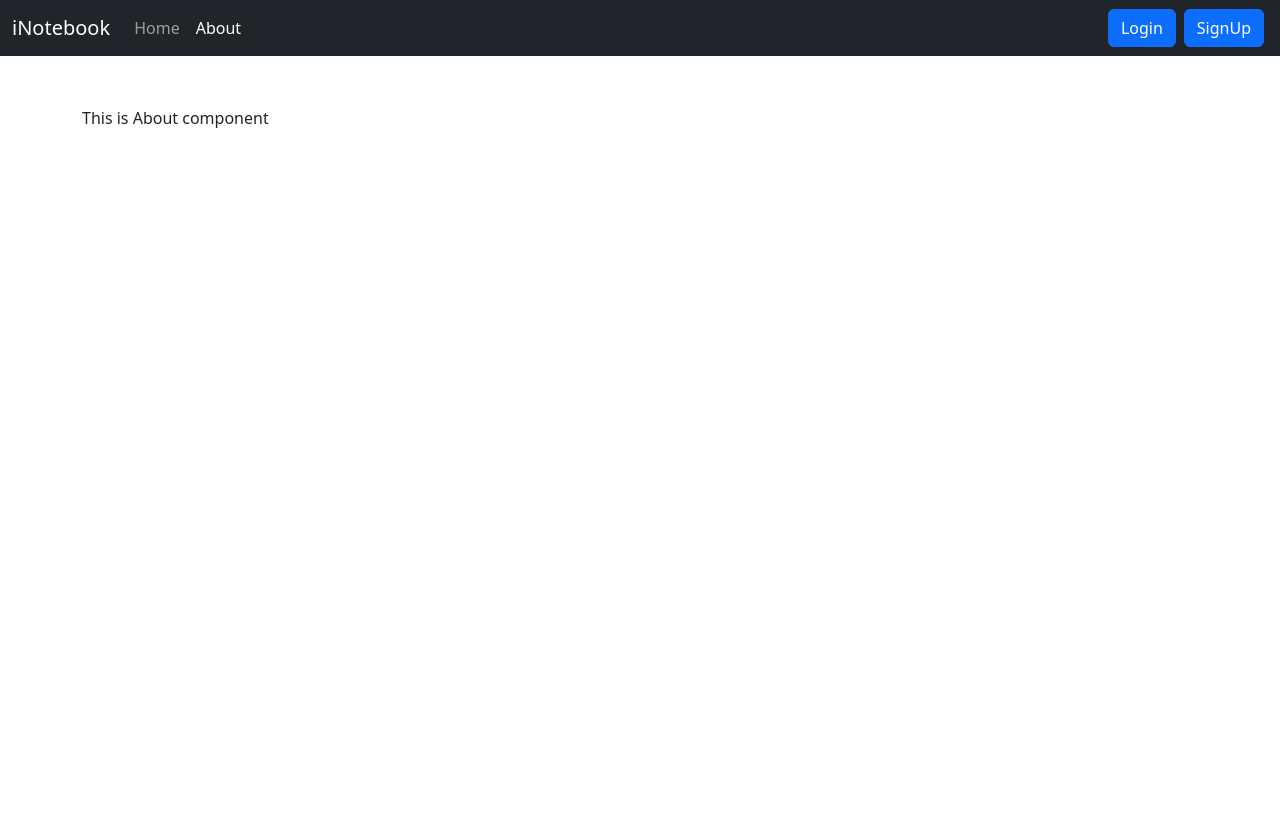
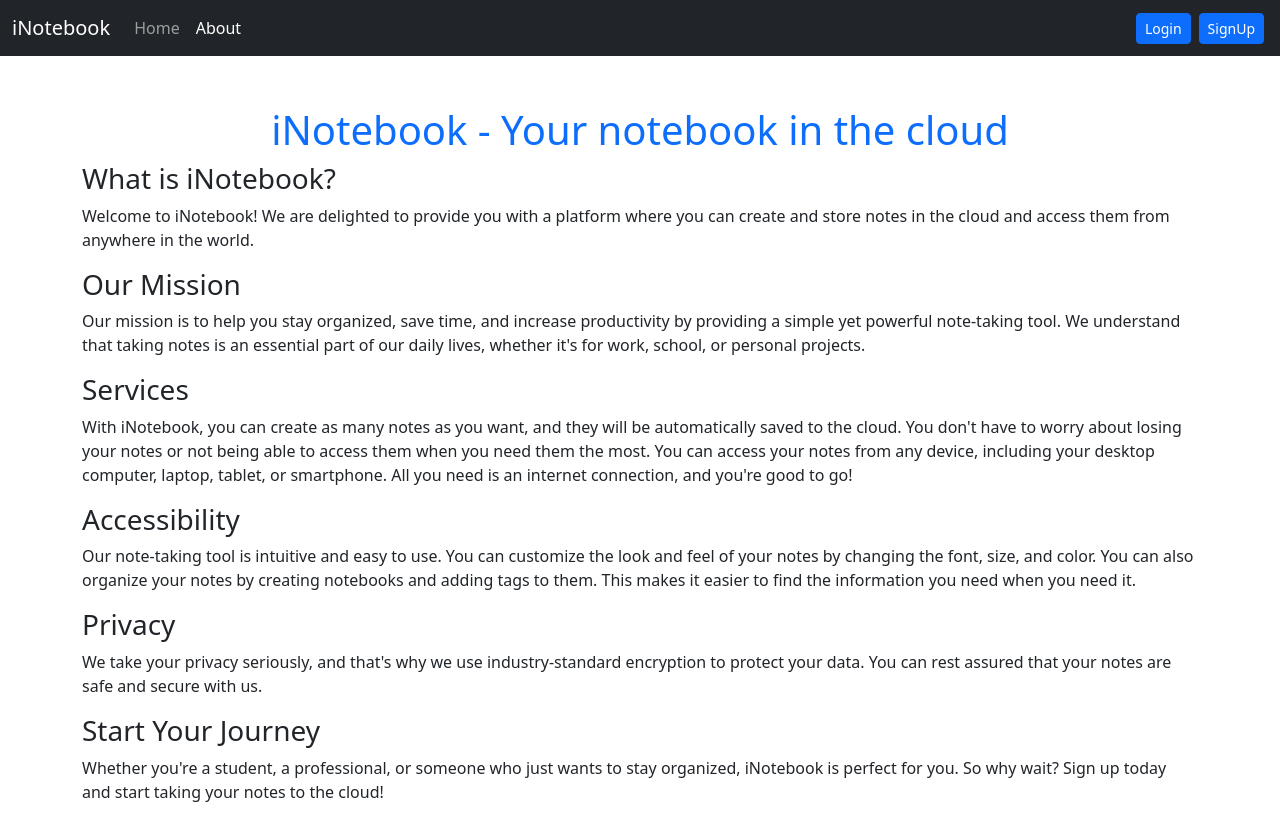
Before and after one commit to ghpratik/memopad-backend, a React (Create React App) app: page /about in a window 1280 px wide. Built offline with nearby package versions, Linux system fonts and the light colour scheme.

Commit message:
About component

```diff
--- a/src/components/About.js
+++ b/src/components/About.js
@@ -4,7 +4,19 @@ const About = () => {
 
   return (
     <div>
-      This is About component
+      <h1 className="text-center text-primary">iNotebook - Your notebook in the cloud</h1>
+      <h3>What is iNotebook?</h3>
+      <p>Welcome to iNotebook! We are delighted to provide you with a platform where you can create and store notes in the cloud and access them from anywhere in the world.</p>
+      <h3>Our Mission</h3>
+      <p>Our mission is to help you stay organized, save time, and increase productivity by providing a simple yet powerful note-taking tool. We understand that taking notes is an essential part of our daily lives, whether it's for work, school, or personal projects.</p>
+      <h3>Services</h3>
+      <p>With iNotebook, you can create as many notes as you want, and they will be automatically saved to the cloud. You don't have to worry about losing your notes or not being able to access them when you need them the most. You can access your notes from any device, including your desktop computer, laptop, tablet, or smartphone. All you need is an internet connection, and you're good to go!</p>
+      <h3>Accessibility</h3>
+      <p>Our note-taking tool is intuitive and easy to use. You can customize the look and feel of your notes by changing the font, size, and color. You can also organize your notes by creating notebooks and adding tags to them. This makes it easier to find the information you need when you need it.</p>
+      <h3>Privacy</h3>
+      <p>We take your privacy seriously, and that's why we use industry-standard encryption to protect your data. You can rest assured that your notes are safe and secure with us.</p>
+      <h3>Start Your Journey</h3>
+      <p>Whether you're a student, a professional, or someone who just wants to stay organized, iNotebook is perfect for you. So why wait? Sign up today and start taking your notes to the cloud!</p>
     </div>
   )
 }
--- a/src/components/Navbar.js
+++ b/src/components/Navbar.js
@@ -3,7 +3,6 @@ import { Link, useLocation } from  "react-router-dom";
 import { useNavigate } from 'react-router-dom';
 import { useContext } from 'react';
 import noteContext from '../context/notes/noteContext';
-import * as bootstrap from 'bootstrap/dist/js/bootstrap';
 
 const Navbar = () => {
     const context = useContext(noteContext);
@@ -14,10 +13,6 @@ const Navbar = () => {
         localStorage.removeItem('token')
         navigate("/login");
     }
-
-    //POPOVER
-    const popoverTriggerList = document.querySelectorAll('[data-bs-toggle="popover"]')
-    const popoverList = [...popoverTriggerList].map(popoverTriggerEl => new bootstrap.Popover(popoverTriggerEl))
 
     return (
         <nav className="navbar navbar-expand-lg bg-dark navbar-dark">
@@ -37,9 +32,9 @@ const Navbar = () => {
                     </ul>
                     {!localStorage.getItem('token') ?
                     <form className="d-flex" role="search">
-                        <Link className="btn btn-primary mx-1" to="/login" role="button">Login</Link>
-                        <Link className="btn btn-primary mx-1" to="/signup" role="button">SignUp</Link>
-                    </form>: <div><button type="button" className="btn btn-success" data-bs-toggle="popover" data-bs-title={userData.name} data-bs-content={userData.email+" Account Since: "+new Intl.DateTimeFormat('en-US', {year: 'numeric', month: '2-digit',day: '2-digit'}).format(userData.date)}><i className="fa-regular fa-circle-user"></i> {userData.name}</button><button onClick={handleLogout} className="btn btn-danger ms-2">Logout</button></div>}
+                        <Link className="btn btn-primary mx-1 btn-sm" to="/login" role="button">Login</Link>
+                        <Link className="btn btn-primary mx-1 btn-sm" to="/signup" role="button">SignUp</Link>
+                    </form>: <div><button type="button" className="btn btn-success btn-sm"><i className="fa-regular fa-circle-user"></i> {userData.name}</button><button onClick={handleLogout} className="btn btn-danger ms-2 btn-sm">Logout</button></div>}
                 </div>
             </div>
         </nav>
```
Also changed, not shown: src/App.js (+5 -5 lines), 1 other file (tests, documents, lock files or other folders).
